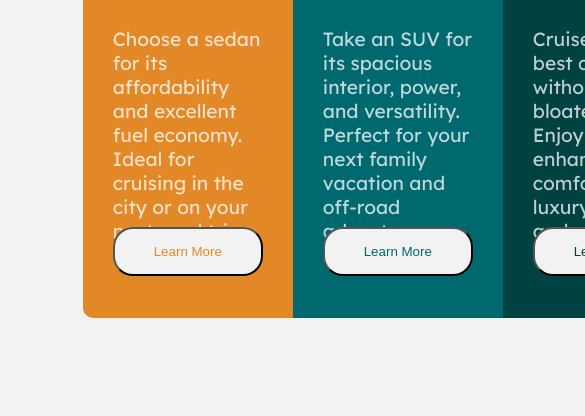
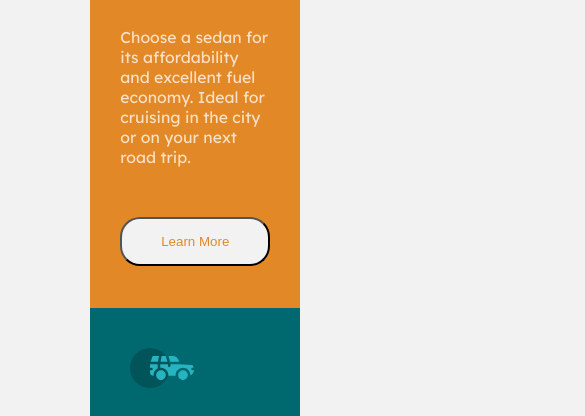
Before and after one commit to viniciussnt/3-column-preview-card, a plain HTML site: page index.html in a window 390 px wide. Shown: the part 240-656 px from the top of the page, 585 px wide, since content can reach past the window. Drawn offline with Linux system fonts and the light colour scheme.

Commit message:
feat
Adicionado responsividade nas telas com tamanho de 1024px, 768px, 425px, 375px e 320px

```diff
--- a/index.html
+++ b/index.html
@@ -6,6 +6,7 @@
   <meta name="viewport" content="width=device-width, initial-scale=1.0">
   <link rel="icon" type="image/png" sizes="32x32" href="./images/favicon-32x32.png">
   <link rel="stylesheet" href="./styles/style.css">
+  <link rel="stylesheet" href="./styles/responsive.css">
 
   <link rel="preconnect" href="https://fonts.googleapis.com">
   <link rel="preconnect" href="https://fonts.gstatic.com" crossorigin>
--- /dev/null
+++ b/styles/responsive.css
@@ -0,0 +1,78 @@
+@media only screen and (max-width: 1024px) {
+    article {
+        width: 80%;
+    }
+}
+
+@media only screen and (max-width: 768px) {
+
+    .container {
+        display: flex;
+    }
+
+    article {
+        display: flex;
+        flex-direction: column;
+        align-items: center;
+    }
+
+    section {
+        width: 55%;
+        height: 470px;
+    }
+
+    .sedans {
+        background-color: var(--color-sedan);
+        border-radius: 10px 10px 0px 0px;
+    }
+
+    .suvs {
+        background-color: var(--color-suv);
+    }
+
+    .luxury {
+        background-color: var(--color-luxury);
+        border-radius: 0px 0px 10px 10px;
+    }
+
+    p {
+        font-size: 1.1rem;
+    }
+
+    button {
+        margin: 50px 30px 0px 30px;
+    }
+}
+
+@media only screen and (max-width: 425px) {
+    section {
+        width: 70%;
+        height: 490px;
+    }
+
+    p {
+        font-size: .987rem;
+    }
+}
+
+@media only screen and (max-width: 375px) {
+    section {
+        width: 80%;
+        height: 470px;
+    }
+
+    p {
+        font-size: .987rem;
+    }
+}
+
+@media only screen and (max-width: 320px) {
+    section {
+        width: 99%;
+        height: 460px;
+    }
+
+    p {
+        font-size: .987rem;
+    }
+}
--- a/styles/style.css
+++ b/styles/style.css
@@ -67,8 +67,6 @@ p {
     color: var(--color-primary);
 
     margin: 30px 30px 0px 30px;
-
-    height: 170px;
 }
 
 button {
```
Also changed, not shown: 1 other file.
